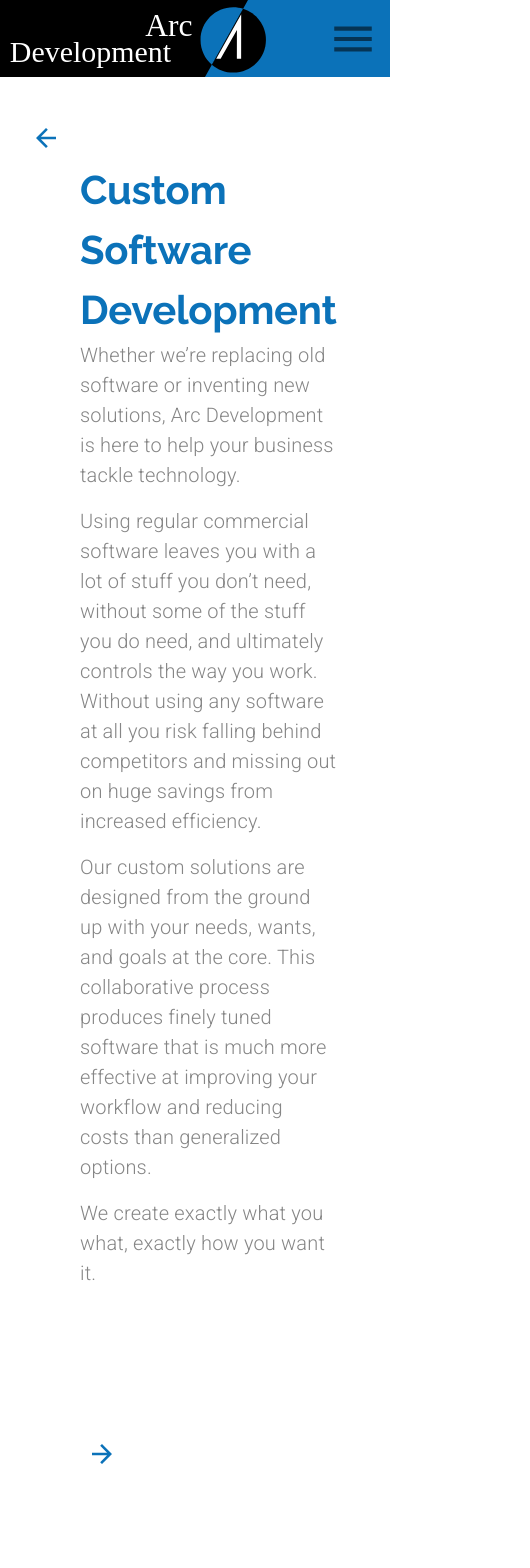
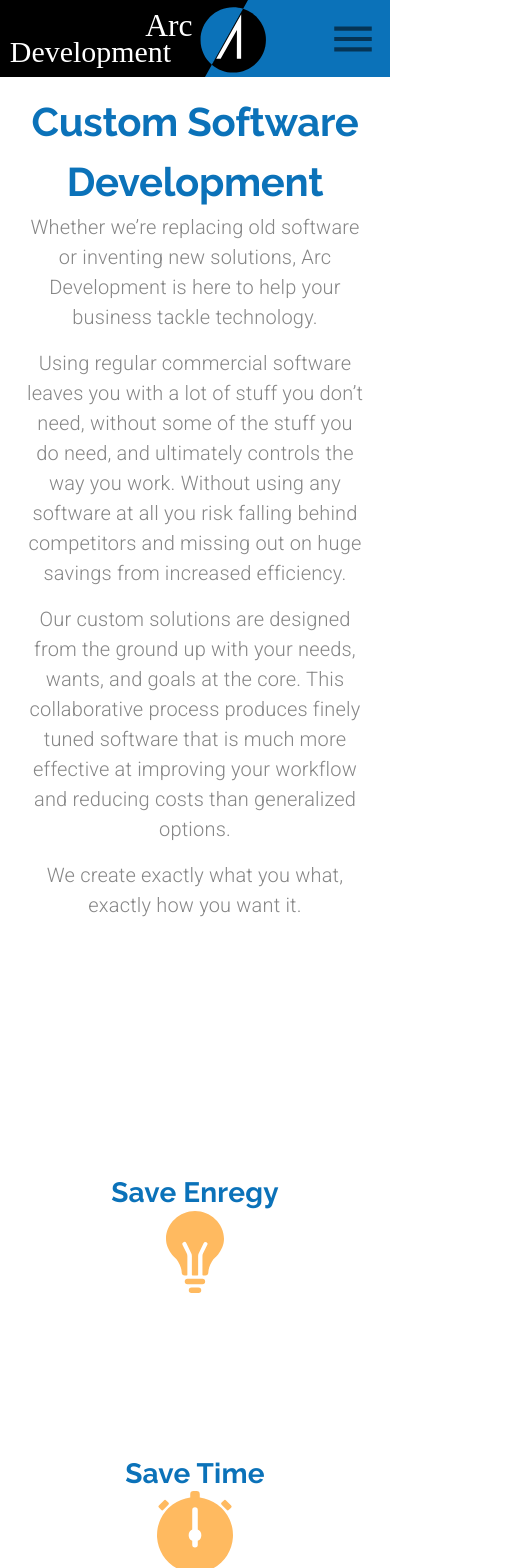
Before and after one commit to SepantaJoshani/Arc-Dev-Clone, a React (Create React App) app: page /customsoftware in a window 390 px wide. Shown: the top 1568 px of the page, 530 px wide, since content can reach past the window. Built offline with nearby package versions, Linux system fonts and the light colour scheme.

Commit message:
making custom software page responsive and adding callToAction page

```diff
--- a/src/pages/CustomSoftware.js
+++ b/src/pages/CustomSoftware.js
@@ -1,7 +1,13 @@
-import React from "react";
+import React, { Fragment } from "react";
 import { makeStyles, useTheme } from "@material-ui/styles";
 import { Link } from "react-router-dom";
-import { Grid, IconButton, Typography, useMediaQuery } from "@material-ui/core";
+import {
+  Grid,
+  Hidden,
+  IconButton,
+  Typography,
+  useMediaQuery,
+} from "@material-ui/core";
 import BackArrow from "../assets/backArrow.svg";
 import ForwardArrow from "../assets/forwardArrow.svg";
 import lightBulb from "../assets/bulb.svg";
@@ -13,6 +19,7 @@ import scaleAnimation from "../animations/scaleAnimation/data.json";
 import roots from "../assets/root.svg";
 import automationAnimation from "../animations/automationAnimation/data.json";
 import uxAnimation from "../animations/uxAnimation/data";
+import CallToAction from "../components/CallToAction";
 
 const useStyles = makeStyles((theme) => ({
   heading: {
@@ -23,6 +30,11 @@ const useStyles = makeStyles((theme) => ({
   },
   mainContainer: {
     padding: "2rem 5rem 10rem",
+    [theme.breakpoints.down("sm")]: {
+      paddingLeft: "1.5rem",
+      paddingRight: "1.5rem",
+      paddingTop: "1rem",
+    },
   },
   itemContainer: {
     maxWidth: "40em",
@@ -31,6 +43,8 @@ const useStyles = makeStyles((theme) => ({
 
 const CustomSoftware = ({ setSelectedIndex, setValue }) => {
   const theme = useTheme();
+  const matchesMd = useMediaQuery(theme.breakpoints.down("md"));
+  const matchesSm = useMediaQuery(theme.breakpoints.down("sm"));
   const classes = useStyles();
   const documentsOptions = {
     loop: true,
@@ -66,9 +80,15 @@ const CustomSoftware = ({ setSelectedIndex, setValue }) => {
   };
 
   return (
+    <Fragment>
       <Grid container direction="column" className={classes.mainContainer}>
-      <Grid item container>
+        <Grid
+          item
+          container
+          justifyContent={matchesMd ? "center" : "flex-start"}
+        >
           {/*--------First Block--------*/}
+          <Hidden mdDown>
             <Grid
               item
               className={classes.arrowContainer}
@@ -86,35 +106,56 @@ const CustomSoftware = ({ setSelectedIndex, setValue }) => {
                 <img src={BackArrow} alt="back to services page" />
               </IconButton>
             </Grid>
+          </Hidden>
+
           <Grid item container direction="column" className={classes.heading}>
             <Grid item>
-            <Typography variant="h2">Custom Software Development</Typography>
+              <Typography align={matchesMd ? "center" : "inherit"} variant="h2">
+                Custom Software Development
+              </Typography>
             </Grid>
             <Grid item>
-            <Typography variant="body1" paragraph>
+              <Typography
+                align={matchesMd ? "center" : "inherit"}
+                variant="body1"
+                paragraph
+              >
                 Whether we’re replacing old software or inventing new solutions,
                 Arc Development is here to help your business tackle technology.
               </Typography>
-            <Typography variant="body1" paragraph>
+              <Typography
+                align={matchesMd ? "center" : "inherit"}
+                variant="body1"
+                paragraph
+              >
                 Using regular commercial software leaves you with a lot of stuff
                 you don’t need, without some of the stuff you do need, and
                 ultimately controls the way you work. Without using any software
-              at all you risk falling behind competitors and missing out on huge
-              savings from increased efficiency.
+                at all you risk falling behind competitors and missing out on
+                huge savings from increased efficiency.
               </Typography>
-            <Typography variant="body1" paragraph>
+              <Typography
+                align={matchesMd ? "center" : "inherit"}
+                variant="body1"
+                paragraph
+              >
                 Our custom solutions are designed from the ground up with your
                 needs, wants, and goals at the core. This collaborative process
                 produces finely tuned software that is much more effective at
                 improving your workflow and reducing costs than generalized
                 options.
               </Typography>
-            <Typography variant="body1" paragraph>
+              <Typography
+                align={matchesMd ? "center" : "inherit"}
+                variant="body1"
+                paragraph
+              >
                 We create exactly what you what, exactly how you want it.
               </Typography>
             </Grid>
           </Grid>
-        <Grid item>
+          <Hidden mdDown>
+            <Grid item className={classes.arrowContainer}>
               <IconButton
                 style={{ background: "transparent" }}
                 to="/mobileapps"
@@ -124,13 +165,10 @@ const CustomSoftware = ({ setSelectedIndex, setValue }) => {
                   setValue(1);
                 }}
               >
-            <img
-              src={ForwardArrow}
-              alt="Forward to iOS/Android Page"
-              className={classes.arrowContainer}
-            />
+                <img src={ForwardArrow} alt="Forward to iOS/Android Page" />
               </IconButton>
             </Grid>
+          </Hidden>
         </Grid>
         <Grid
           item
@@ -159,7 +197,11 @@ const CustomSoftware = ({ setSelectedIndex, setValue }) => {
             container
             direction="column"
             md
-          style={{ maxWidth: "40rem" }}
+            style={{
+              maxWidth: "40rem",
+              marginTop: matchesSm ? "10rem" : 0,
+              marginBottom: matchesSm ? "10rem" : 0,
+            }}
             alignItems="center"
           >
             <Grid item>
@@ -185,23 +227,53 @@ const CustomSoftware = ({ setSelectedIndex, setValue }) => {
             </Grid>
           </Grid>
         </Grid>
-      <Grid item container justifyContent="space-around">
+        <Grid
+          item
+          container
+          justifyContent="space-around"
+          direction={matchesMd ? "column" : "row"}
+          alignItems={matchesMd ? "center" : "flex-start"}
+        >
           {/*--------Third Block--------*/}
-        <Grid item container className={classes.itemContainer} md>
+          <Grid
+            item
+            container
+            className={classes.itemContainer}
+            direction={matchesSm ? "column" : "row"}
+            style={{ marginBottom: matchesMd ? "15rem" : 0 }}
+            md
+          >
             <Grid item container direction="column" md>
               <Grid item>
-              <Typography variant="h4">Digital Documents & Data</Typography>
+                <Typography
+                  align={matchesSm ? "center" : "inherit"}
+                  variant="h4"
+                >
+                  Digital Documents & Data
+                </Typography>
               </Grid>
               <Grid item>
-              <Typography variant="body1" paragraph>
+                <Typography
+                  align={matchesSm ? "center" : "inherit"}
+                  variant="body1"
+                  paragraph
+                >
                   Reduce Errors. Reduce Waste. Reduce Costs.
                 </Typography>
-              <Typography variant="body1" paragraph>
+                <Typography
+                  align={matchesSm ? "center" : "inherit"}
+                  variant="body1"
+                  paragraph
+                >
                   Billions are spent annually on the purchasing, printing, and
                   distribution of paper. On top of the massive environmental
                   impact this has, it causes harm to your bottom line as well.
                 </Typography>
-              <Typography variant="body1" paragraph>
+                <Typography
+                  align={matchesSm ? "center" : "inherit"}
+                  variant="body1"
+                  paragraph
+                >
                   By utilizing digital forms and documents you can remove these
                   obsolete expenses, accelerate your communication, and help the
                   Earth.
@@ -215,7 +287,13 @@ const CustomSoftware = ({ setSelectedIndex, setValue }) => {
               />
             </Grid>
           </Grid>
-        <Grid item container className={classes.itemContainer} md>
+          <Grid
+            item
+            container
+            className={classes.itemContainer}
+            direction={matchesSm ? "column" : "row"}
+            md
+          >
             <Grid item md>
               <Lottie
                 options={scaleOptions}
@@ -224,12 +302,16 @@ const CustomSoftware = ({ setSelectedIndex, setValue }) => {
             </Grid>
             <Grid item container direction="column" md>
               <Grid item>
-              <Typography variant="h4" align="right">
+                <Typography variant="h4" align={matchesSm ? "center" : "right"}>
                   Scale
                 </Typography>
               </Grid>
               <Grid item>
-              <Typography variant="body1" align="right" paragraph>
+                <Typography
+                  variant="body1"
+                  align={matchesSm ? "center" : "right"}
+                  paragraph
+                >
                   Whether you’re a large brand, just getting started, or taking
                   off right now, our application architecture ensures pain-free
                   growth and reliability.
@@ -238,11 +320,20 @@ const CustomSoftware = ({ setSelectedIndex, setValue }) => {
             </Grid>
           </Grid>
         </Grid>
-      <Grid item container>
+        <Grid
+          item
+          container
+          style={{ marginTop: "20rem", marginBottom: "20rem" }}
+        >
           {/*--------4th Block--------*/}
           <Grid item container direction="column" alignItems="center">
             <Grid item>
-            <img src={roots} alt="tree" height="450rem" width="450rem" />
+              <img
+                src={roots}
+                alt="tree"
+                height={matchesSm ? "300rem" : "450rem"}
+                width={matchesSm ? "300rem" : "450rem"}
+              />
             </Grid>
             <Grid item className={classes.itemContainer}>
               <Typography align="center" variant="h4" gutterBottom>
@@ -259,22 +350,53 @@ const CustomSoftware = ({ setSelectedIndex, setValue }) => {
             </Grid>
           </Grid>
         </Grid>
-      <Grid item container justifyContent="space-around">
+        <Grid
+          item
+          container
+          justifyContent="space-around"
+          style={{ marginBottom: "20rem" }}
+          direction={matchesMd ? "column" : "row"}
+          alignItems={matchesMd ? "center" : "flex-start"}
+        >
           {/*--------5th Block--------*/}
-        <Grid item container className={classes.itemContainer} md>
+          <Grid
+            item
+            container
+            className={classes.itemContainer}
+            direction={matchesSm ? "column" : "row"}
+            style={{ marginBottom: matchesMd ? "15rem" : 0 }}
+            md
+          >
             <Grid item container direction="column" md>
               <Grid item>
-              <Typography variant="h4">Automation</Typography>
+                <Typography
+                  align={matchesSm ? "center" : "inherit"}
+                  variant="h4"
+                >
+                  Automation
+                </Typography>
               </Grid>
               <Grid item>
-              <Typography variant="body1" paragraph>
+                <Typography
+                  align={matchesSm ? "center" : "inherit"}
+                  variant="body1"
+                  paragraph
+                >
                   Why waste time when you don’t have to?
                 </Typography>
-              <Typography variant="body1" paragraph>
+                <Typography
+                  align={matchesSm ? "center" : "inherit"}
+                  variant="body1"
+                  paragraph
+                >
                   We can help you identify processes with time or event based
                   actions which can now easily be automated.
                 </Typography>
-              <Typography variant="body1" paragraph>
+                <Typography
+                  align={matchesSm ? "center" : "inherit"}
+                  variant="body1"
+                  paragraph
+                >
                   Increasing efficiency increases profits, leaving you more time
                   to focus on your business, not busywork.
                 </Typography>
@@ -287,7 +409,13 @@ const CustomSoftware = ({ setSelectedIndex, setValue }) => {
               />
             </Grid>
           </Grid>
-        <Grid item container className={classes.itemContainer} md>
+          <Grid
+            item
+            container
+            className={classes.itemContainer}
+            direction={matchesSm ? "column" : "row"}
+            md
+          >
             <Grid item md>
               <Lottie
                 options={uxOptions}
@@ -296,28 +424,43 @@ const CustomSoftware = ({ setSelectedIndex, setValue }) => {
             </Grid>
             <Grid item container direction="column" md>
               <Grid item>
-              <Typography variant="h4" align="right">
+                <Typography variant="h4" align={matchesSm ? "center" : "right"}>
                   User Experience Design
                 </Typography>
               </Grid>
               <Grid item>
-              <Typography variant="body1" align="right" paragraph>
+                <Typography
+                  variant="body1"
+                  align={matchesSm ? "center" : "right"}
+                  paragraph
+                >
                   A good design that isn’t usable isn’t a good design.
                 </Typography>
-              <Typography variant="body1" align="right" paragraph>
+                <Typography
+                  variant="body1"
+                  align={matchesSm ? "center" : "right"}
+                  paragraph
+                >
                   So why are so many pieces of software complicated, confusing,
                   and frustrating?
                 </Typography>
-              <Typography variant="body1" align="right" paragraph>
+                <Typography
+                  variant="body1"
+                  align={matchesSm ? "center" : "right"}
+                  paragraph
+                >
                   By prioritizing users and the real ways they interact with
-                technology we’re able to develop unique, personable experiences
-                that solve problems rather than create new ones.
+                  technology we’re able to develop unique, personable
+                  experiences that solve problems rather than create new ones.
                 </Typography>
               </Grid>
             </Grid>
           </Grid>
         </Grid>
       </Grid>
+
+      <CallToAction setValue={setValue} />
+    </Fragment>
   );
 };
 
```
Lines whose indentation alone changed are shown as unchanged.
